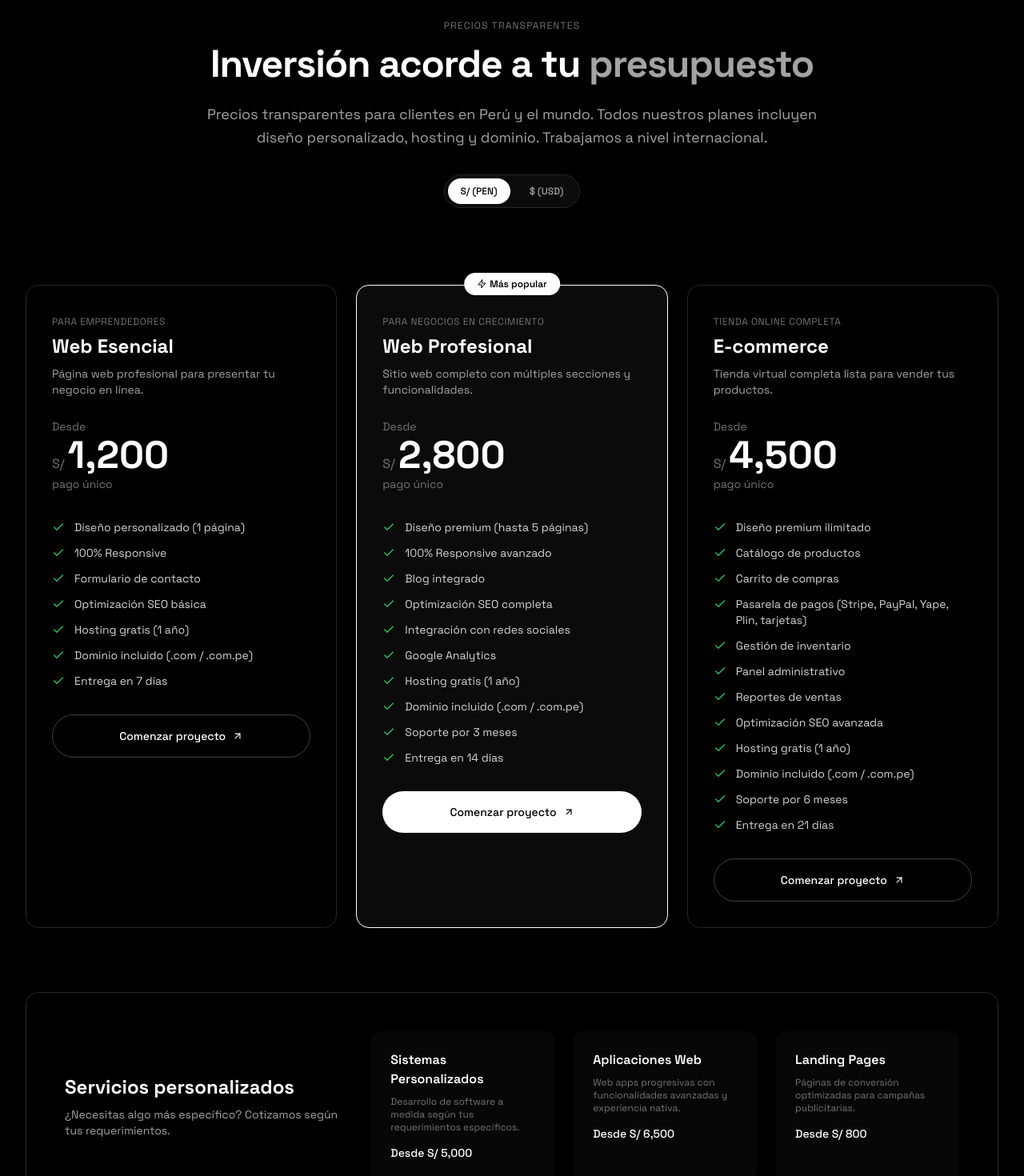
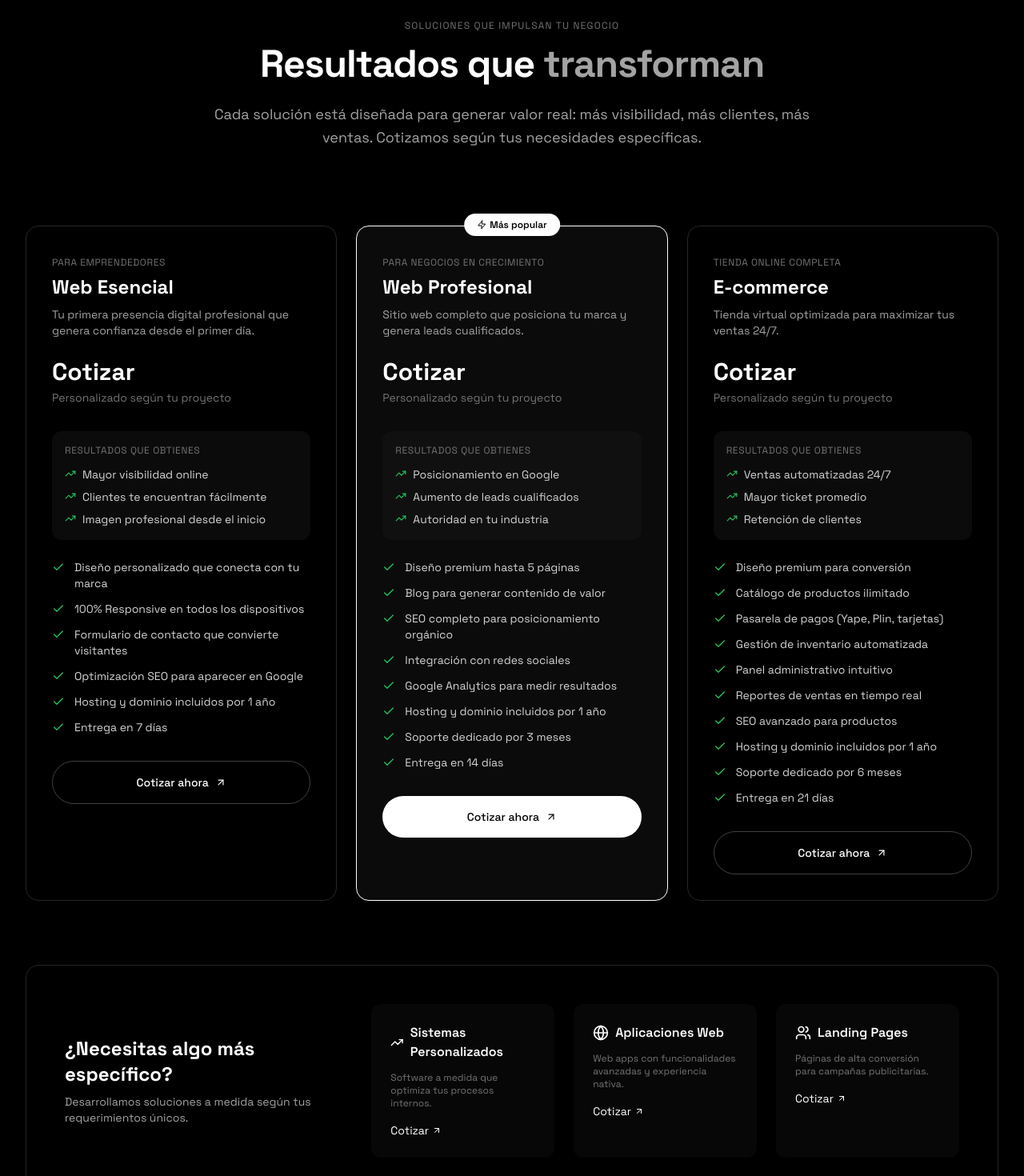
Before and after one commit to stevlozano/Codeol-Software-Peru, a React (Vite) app: page / in a window 1280 px wide. Shown: the part 7940-9410 px from the top of the page at 80% size. Built offline with nearby package versions, Linux system fonts and the light colour scheme.

Commit message:
Refactor pricing section to focus on value and results instead of specific prices

```diff
--- a/src/sections/Pricing.jsx
+++ b/src/sections/Pricing.jsx
@@ -1,84 +1,76 @@
 import { motion, useInView } from 'framer-motion'
 import { useRef, useState } from 'react'
-import { Check, ArrowUpRight, Zap, DollarSign } from 'lucide-react'
+import { Check, ArrowUpRight, Zap, TrendingUp, Users, Globe } from 'lucide-react'
 import ProjectModal from '../components/ProjectModal'
-
-const EXCHANGE_RATE = 3.7
-
-function formatCurrency(amount, currency) {
-  if (currency === 'USD') {
-    return { symbol: '$', value: Math.round(amount / EXCHANGE_RATE).toLocaleString('en-US') }
-  }
-  return { symbol: 'S/', value: amount.toLocaleString('es-PE') }
-}
 
 const plans = [
   {
     name: 'Web Esencial',
     subtitle: 'Para emprendedores',
-    price: 1200,
-    description: 'Página web profesional para presentar tu negocio en línea.',
+    price: 'Cotizar',
+    description: 'Tu primera presencia digital profesional que genera confianza desde el primer día.',
     features: [
-      'Diseño personalizado (1 página)',
-      '100% Responsive',
-      'Formulario de contacto',
-      'Optimización SEO básica',
-      'Hosting gratis (1 año)',
-      'Dominio incluido (.com / .com.pe)',
+      'Diseño personalizado que conecta con tu marca',
+      '100% Responsive en todos los dispositivos',
+      'Formulario de contacto que convierte visitantes',
+      'Optimización SEO para aparecer en Google',
+      'Hosting y dominio incluidos por 1 año',
       'Entrega en 7 días',
     ],
-    notIncluded: [
-      'Panel administrativo',
-      'E-commerce',
-      'Soporte prioritario',
+    results: [
+      'Mayor visibilidad online',
+      'Clientes te encuentran fácilmente',
+      'Imagen profesional desde el inicio',
     ],
-    cta: 'Comenzar proyecto',
+    cta: 'Cotizar ahora',
     popular: false,
   },
   {
     name: 'Web Profesional',
     subtitle: 'Para negocios en crecimiento',
-    price: 2800,
-    description: 'Sitio web completo con múltiples secciones y funcionalidades.',
+    price: 'Cotizar',
+    description: 'Sitio web completo que posiciona tu marca y genera leads cualificados.',
     features: [
-      'Diseño premium (hasta 5 páginas)',
-      '100% Responsive avanzado',
-      'Blog integrado',
-      'Optimización SEO completa',
+      'Diseño premium hasta 5 páginas',
+      'Blog para generar contenido de valor',
+      'SEO completo para posicionamiento orgánico',
       'Integración con redes sociales',
-      'Google Analytics',
-      'Hosting gratis (1 año)',
-      'Dominio incluido (.com / .com.pe)',
-      'Soporte por 3 meses',
+      'Google Analytics para medir resultados',
+      'Hosting y dominio incluidos por 1 año',
+      'Soporte dedicado por 3 meses',
       'Entrega en 14 días',
     ],
-    notIncluded: [
-      'E-commerce',
+    results: [
+      'Posicionamiento en Google',
+      'Aumento de leads cualificados',
+      'Autoridad en tu industria',
     ],
-    cta: 'Comenzar proyecto',
+    cta: 'Cotizar ahora',
     popular: true,
   },
   {
     name: 'E-commerce',
     subtitle: 'Tienda online completa',
-    price: 4500,
-    description: 'Tienda virtual completa lista para vender tus productos.',
+    price: 'Cotizar',
+    description: 'Tienda virtual optimizada para maximizar tus ventas 24/7.',
     features: [
-      'Diseño premium ilimitado',
-      'Catálogo de productos',
-      'Carrito de compras',
-      'Pasarela de pagos (Stripe, PayPal, Yape, Plin, tarjetas)',
-      'Gestión de inventario',
-      'Panel administrativo',
-      'Reportes de ventas',
-      'Optimización SEO avanzada',
-      'Hosting gratis (1 año)',
-      'Dominio incluido (.com / .com.pe)',
-      'Soporte por 6 meses',
+      'Diseño premium para conversión',
+      'Catálogo de productos ilimitado',
+      'Pasarela de pagos (Yape, Plin, tarjetas)',
+      'Gestión de inventario automatizada',
+      'Panel administrativo intuitivo',
+      'Reportes de ventas en tiempo real',
+      'SEO avanzado para productos',
+      'Hosting y dominio incluidos por 1 año',
+      'Soporte dedicado por 6 meses',
       'Entrega en 21 días',
     ],
-    notIncluded: [],
-    cta: 'Comenzar proyecto',
+    results: [
+      'Ventas automatizadas 24/7',
+      'Mayor ticket promedio',
+      'Retención de clientes',
+    ],
+    cta: 'Cotizar ahora',
     popular: false,
   },
 ]
@@ -86,18 +78,18 @@ const plans = [
 const customServices = [
   {
     title: 'Sistemas Personalizados',
-    description: 'Desarrollo de software a medida según tus requerimientos específicos.',
-    price: 5000,
+    description: 'Software a medida que optimiza tus procesos internos.',
+    icon: <TrendingUp size={20} />,
   },
   {
     title: 'Aplicaciones Web',
-    description: 'Web apps progresivas con funcionalidades avanzadas y experiencia nativa.',
-    price: 6500,
+    description: 'Web apps con funcionalidades avanzadas y experiencia nativa.',
+    icon: <Globe size={20} />,
   },
   {
     title: 'Landing Pages',
-    description: 'Páginas de conversión optimizadas para campañas publicitarias.',
-    price: 800,
+    description: 'Páginas de alta conversión para campañas publicitarias.',
+    icon: <Users size={20} />,
   },
 ]
 
@@ -106,7 +98,6 @@ export default function Pricing() {
   const isInView = useInView(containerRef, { once: true, margin: "-100px" })
   const [selectedPlan, setSelectedPlan] = useState(null)
   const [isModalOpen, setIsModalOpen] = useState(false)
-  const [currency, setCurrency] = useState('PEN')
 
   const handleSelectPlan = (plan) => {
     const serviceMap = {
@@ -136,7 +127,7 @@ export default function Pricing() {
             transition={{ duration: 0.6 }}
             className="text-xs uppercase tracking-widest text-pure-gray-500 mb-4 block"
           >
-            Precios transparentes
+            Soluciones que impulsan tu negocio
           </motion.span>
           <motion.h2
             initial={{ opacity: 0, y: 30 }}
@@ -144,7 +135,7 @@ export default function Pricing() {
             transition={{ duration: 0.6, delay: 0.1 }}
             className="text-3xl sm:text-4xl lg:text-5xl font-bold tracking-tight mb-6"
           >
-            Inversión acorde a tu <span className="text-pure-gray-400">presupuesto</span>
+            Resultados que <span className="text-pure-gray-400">transforman</span>
           </motion.h2>
           <motion.p
             initial={{ opacity: 0, y: 30 }}
@@ -152,34 +143,9 @@ export default function Pricing() {
             transition={{ duration: 0.6, delay: 0.2 }}
             className="text-lg text-pure-gray-400 leading-relaxed"
           >
-            Precios transparentes para clientes en Perú y el mundo. Todos nuestros planes incluyen
-            diseño personalizado, hosting y dominio. Trabajamos a nivel internacional.
+            Cada solución está diseñada para generar valor real: más visibilidad, más clientes, más ventas.
+            Cotizamos según tus necesidades específicas.
           </motion.p>
-
-          {/* Currency Toggle */}
-          <motion.div
-            initial={{ opacity: 0, y: 20 }}
-            animate={isInView ? { opacity: 1, y: 0 } : {}}
-            transition={{ duration: 0.6, delay: 0.3 }}
-            className="mt-8 inline-flex items-center gap-2 p-1 border border-pure-gray-800 rounded-full bg-pure-gray-900/50"
-          >
-            <button
-              onClick={() => setCurrency('PEN')}
-              className={`px-4 py-2 text-xs font-medium rounded-full transition-all duration-300 cursor-pointer ${
-                currency === 'PEN' ? 'bg-pure-white text-pure-black' : 'text-pure-gray-400 hover:text-pure-white'
-              }`}
-            >
-              S/ (PEN)
-            </button>
-            <button
-              onClick={() => setCurrency('USD')}
-              className={`px-4 py-2 text-xs font-medium rounded-full transition-all duration-300 cursor-pointer ${
-                currency === 'USD' ? 'bg-pure-white text-pure-black' : 'text-pure-gray-400 hover:text-pure-white'
-              }`}
-            >
-              $ (USD)
-            </button>
-          </motion.div>
         </div>
 
         {/* Pricing Cards */}
@@ -214,14 +180,23 @@ export default function Pricing() {
                 <p className="text-sm text-pure-gray-400 mt-2">{plan.description}</p>
               </div>
 
-              {/* Price */}
+              {/* Price - CTA focused */}
               <div className="mb-8">
-                <span className="text-sm text-pure-gray-500">Desde</span>
-                <div className="flex items-baseline gap-1">
-                  <span className="text-pure-gray-500">{formatCurrency(plan.price, currency).symbol}</span>
-                  <span className="text-4xl sm:text-5xl font-bold">{formatCurrency(plan.price, currency).value}</span>
-                </div>
-                <span className="text-sm text-pure-gray-500">pago único</span>
+                <span className="text-2xl sm:text-3xl font-bold text-pure-white">{plan.price}</span>
+                <p className="text-sm text-pure-gray-500 mt-1">Personalizado según tu proyecto</p>
+              </div>
+
+              {/* Results */}
+              <div className="mb-6 p-4 bg-pure-gray-900/50 rounded-xl">
+                <p className="text-xs text-pure-gray-500 uppercase tracking-wider mb-3">Resultados que obtienes</p>
+                <ul className="space-y-2">
+                  {plan.results.map((result) => (
+                    <li key={result} className="flex items-start gap-2 text-sm text-pure-gray-300">
+                      <TrendingUp size={14} className="text-green-500 mt-0.5 flex-shrink-0" />
+                      <span>{result}</span>
+                    </li>
+                  ))}
+                </ul>
               </div>
 
               {/* Features */}
@@ -259,20 +234,26 @@ export default function Pricing() {
         >
           <div className="grid grid-cols-1 lg:grid-cols-12 gap-8 items-center">
             <div className="lg:col-span-4">
-              <h3 className="text-2xl font-bold mb-2">Servicios personalizados</h3>
+              <h3 className="text-2xl font-bold mb-2">¿Necesitas algo más específico?</h3>
               <p className="text-pure-gray-400 text-sm">
-                ¿Necesitas algo más específico? Cotizamos según tus requerimientos.
+                Desarrollamos soluciones a medida según tus requerimientos únicos.
               </p>
             </div>
             <div className="lg:col-span-8">
               <div className="grid grid-cols-1 sm:grid-cols-3 gap-6">
                 {customServices.map((service) => (
                   <div key={service.title} className="p-6 bg-pure-gray-900/30 rounded-xl">
-                    <h4 className="font-semibold mb-2">{service.title}</h4>
-                    <p className="text-xs text-pure-gray-500 mb-3">{service.description}</p>
-                    <span className="text-sm font-medium text-pure-white">
-                      Desde {formatCurrency(service.price, currency).symbol} {formatCurrency(service.price, currency).value}
-                    </span>
+                    <div className="flex items-center gap-2 mb-3 text-pure-white">
+                      {service.icon}
+                      <h4 className="font-semibold">{service.title}</h4>
+                    </div>
+                    <p className="text-xs text-pure-gray-500 mb-4">{service.description}</p>
+                    <button
+                      onClick={() => handleSelectPlan({ name: service.title, description: service.description, service: 'Otro' })}
+                      className="text-sm text-pure-white hover:text-pure-gray-300 transition-colors flex items-center gap-1 cursor-pointer"
+                    >
+                      Cotizar <ArrowUpRight size={12} />
+                    </button>
                   </div>
                 ))}
               </div>
@@ -287,7 +268,7 @@ export default function Pricing() {
           transition={{ duration: 0.6, delay: 0.7 }}
           className="text-center text-xs text-pure-gray-500 mt-8"
         >
-          * Precios mostrados en {currency === 'PEN' ? 'soles peruanos (S/)' : 'dólares americanos ($)'}. Tipo de cambio aproximado: 1 USD ≈ S/ {EXCHANGE_RATE}. Los precios pueden variar según requerimientos específicos. Contáctanos para una cotización personalizada.
+          * Cada proyecto es único. La cotización se personaliza según tus requerimientos específicos, alcance y plazos. Contáctanos para una evaluación detallada.
         </motion.p>
       </div>
       <ProjectModal
```
